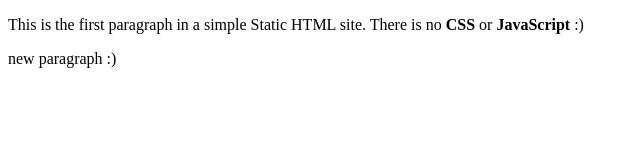
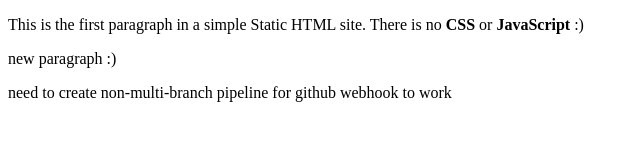
Before and after one commit to decisa/static, a plain HTML site: page index.html in a window 1280 px wide. Shown: the whole page, without its empty margins (0-640 px from the left). Drawn offline with Linux system fonts and the light colour scheme.

Commit message:
another webhook test

```diff
--- a/index.html
+++ b/index.html
@@ -6,5 +6,6 @@
     <body>
         <p>This is the first paragraph in a simple Static HTML site. There is no <strong>CSS</strong> or <strong>JavaScript</strong> :) </p>
         <p>new paragraph :)</p>
+        <p>need to create non-multi-branch pipeline for github webhook to work</p>
     </body>
 </html>
```
